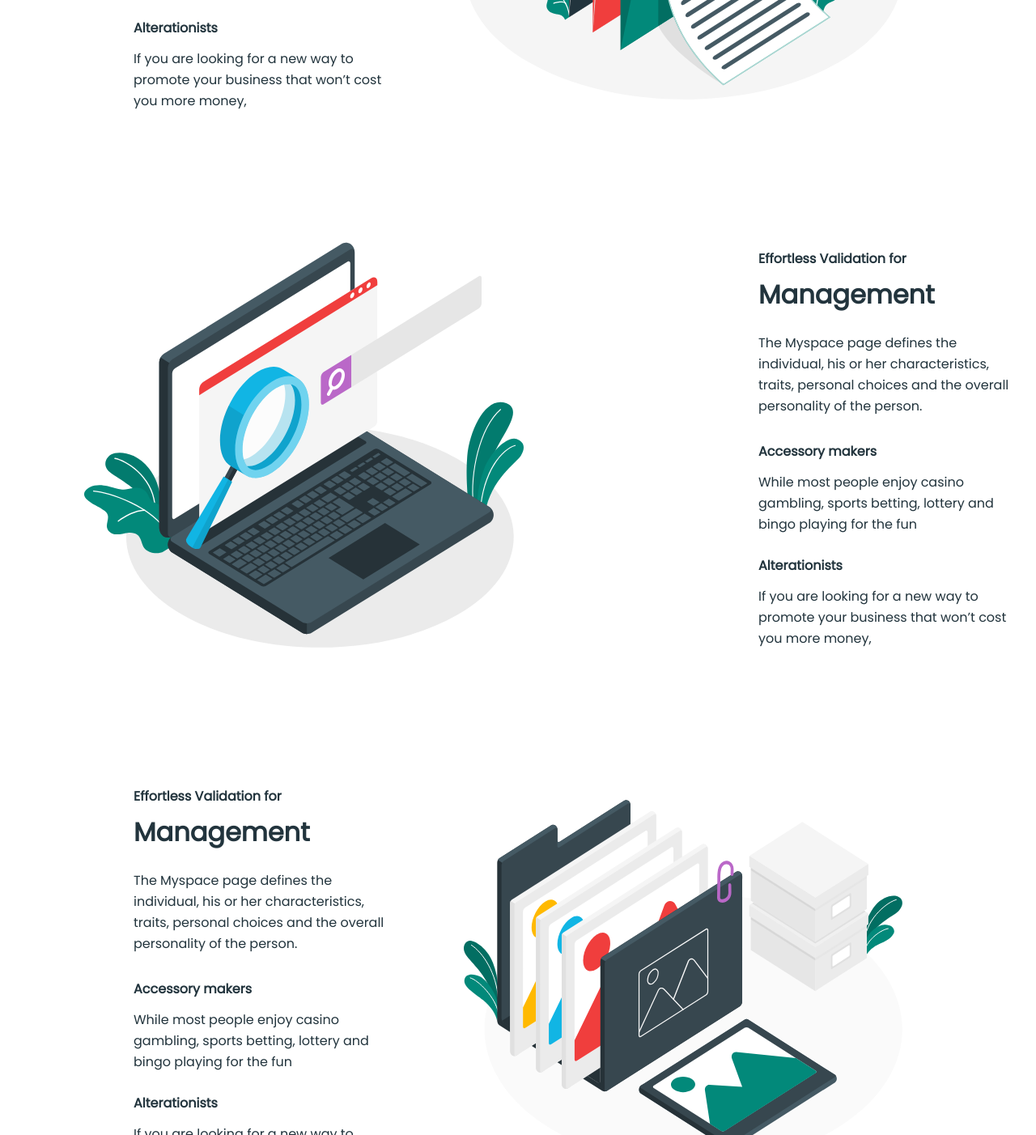
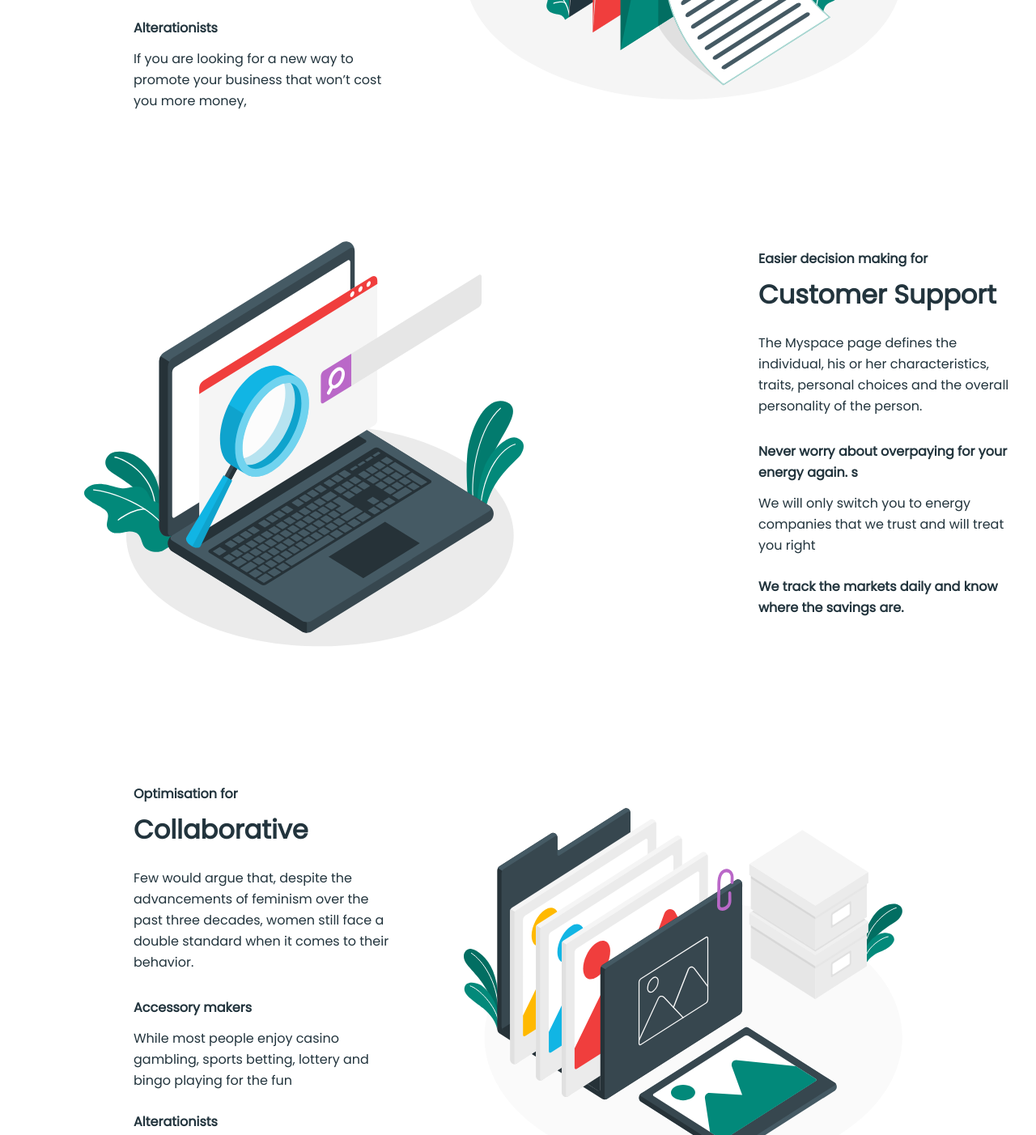
Before and after one commit to Temur00/Month3_Lesson8, a plain HTML site: page index.html in a window 1280 px wide. Shown: the part 1881-3283 px from the top of the page at 81% size. Drawn offline with nearby package versions, Linux system fonts and the light colour scheme.

Commit message:
first commit

```diff
--- a/index.html
+++ b/index.html
@@ -139,23 +139,19 @@
           <div class="image-texts">
             <img src="./images/pic 2.svg" alt="" />
             <div class="texts">
-              <p>Effortless Validation for</p>
-              <p>Management</p>
+              <p>Easier decision making for</p>
+              <p>Customer Support</p>
               <p>
                 The Myspace page defines the individual, his or her
                 characteristics, traits, personal choices and the overall
                 personality of the person.
               </p>
-              <p>Accessory makers</p>
+              <p>Never worry about overpaying for your energy again. s</p>
               <p>
-                While most people enjoy casino gambling, sports betting, lottery
-                and bingo playing for the fun
+                We will only switch you to energy companies that we trust and
+                will treat you right
               </p>
-              <p>Alterationists</p>
-              <p>
-                If you are looking for a new way to promote your business that
-                won’t cost you more money,
-              </p>
+              <p>We track the markets daily and know where the savings are.</p>
             </div>
           </div>
         </div>
@@ -164,12 +160,12 @@
         <div class="container">
           <div class="image-texts">
             <div class="texts">
-              <p>Effortless Validation for</p>
-              <p>Management</p>
+              <p>Optimisation for</p>
+              <p>Collaborative</p>
               <p>
-                The Myspace page defines the individual, his or her
-                characteristics, traits, personal choices and the overall
-                personality of the person.
+                Few would argue that, despite the advancements of feminism over
+                the past three decades, women still face a double standard when
+                it comes to their behavior.
               </p>
               <p>Accessory makers</p>
               <p>
```
